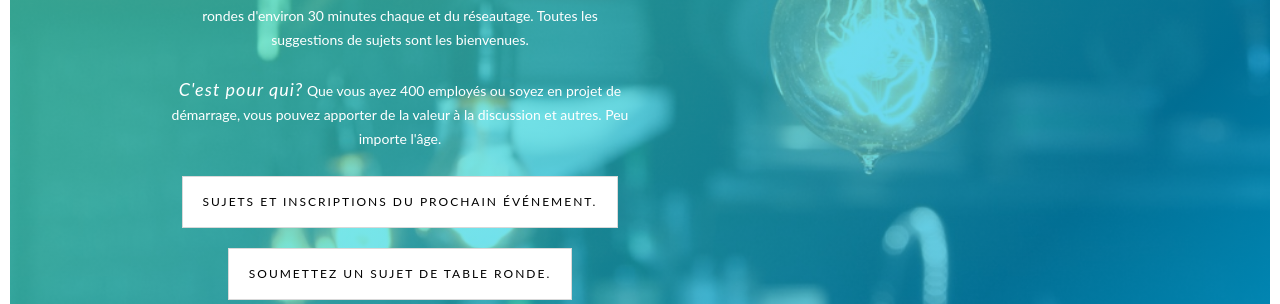
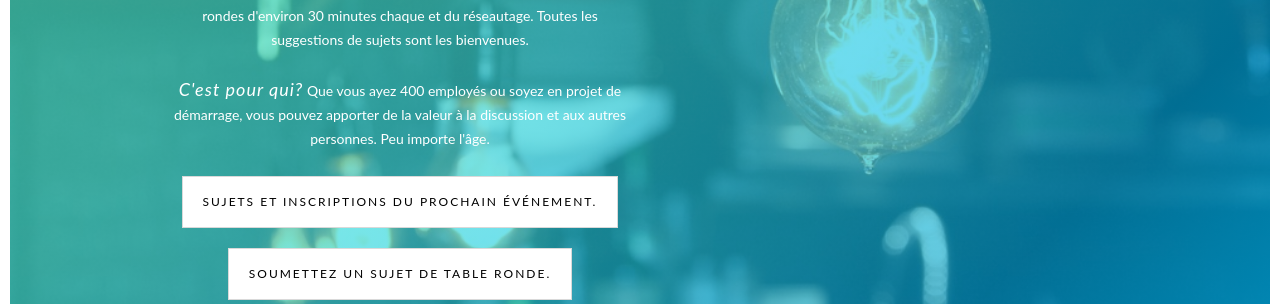
Before and after one commit to jipiboily/entreprendre.saglac.io, a Jekyll site: the page built from index.html, in a window 1280 px wide and 900 px high, scrolled down 1080 px. Shown: the part 178-482 px from the top of the window. Built offline with Jekyll 4.4.1, drawn with Linux system fonts in a browser that asks for light colours; nearby versions of some CDN libraries.

Commit message:
add direct link to event + rephrase one thing

```diff
--- a/index.html
+++ b/index.html
@@ -8,7 +8,7 @@
         <div class="w-container containner-slide">
           <h1 class="hero-heading" data-ix="hero-heading">PROCHAIN ÉVÉNEMENT</h1>
           <h1 class="hero-subheader" data-ix="hero-subheader">MERCREDI LE 4 novembre 2015 . ALMA . 18 H 00</h1>
-          <a class="button" href="https://www.facebook.com/groups/entreprendresaglac/events/" data-ix="button">Sujets et inscription</a>
+          <a class="button" href="https://www.facebook.com/events/1641176186141266/" data-ix="button">Sujets et inscription</a>
         </div>
       </div>
       <div class="w-slide">
@@ -41,9 +41,9 @@
           <br>
           <p>
             <strong><em class="emphasized-text">C'est pour qui?</em></strong>
-            Que vous ayez 400 employés ou soyez en projet de démarrage, vous pouvez apporter de la valeur à la discussion et autres. Peu importe l'âge.
+            Que vous ayez 400 employés ou soyez en projet de démarrage, vous pouvez apporter de la valeur à la discussion et aux autres personnes. Peu importe l'âge.
           </p>
-          <a class="button" href="https://www.facebook.com/groups/entreprendresaglac/events/">Sujets et inscriptions du prochain événement.</a>
+          <a class="button" href="https://www.facebook.com/events/1641176186141266/">Sujets et inscriptions du prochain événement.</a>
           <a class="button" href="mailto:info@saglac.io">Soumettez un sujet de table ronde.</a>
 
         </div>
```
